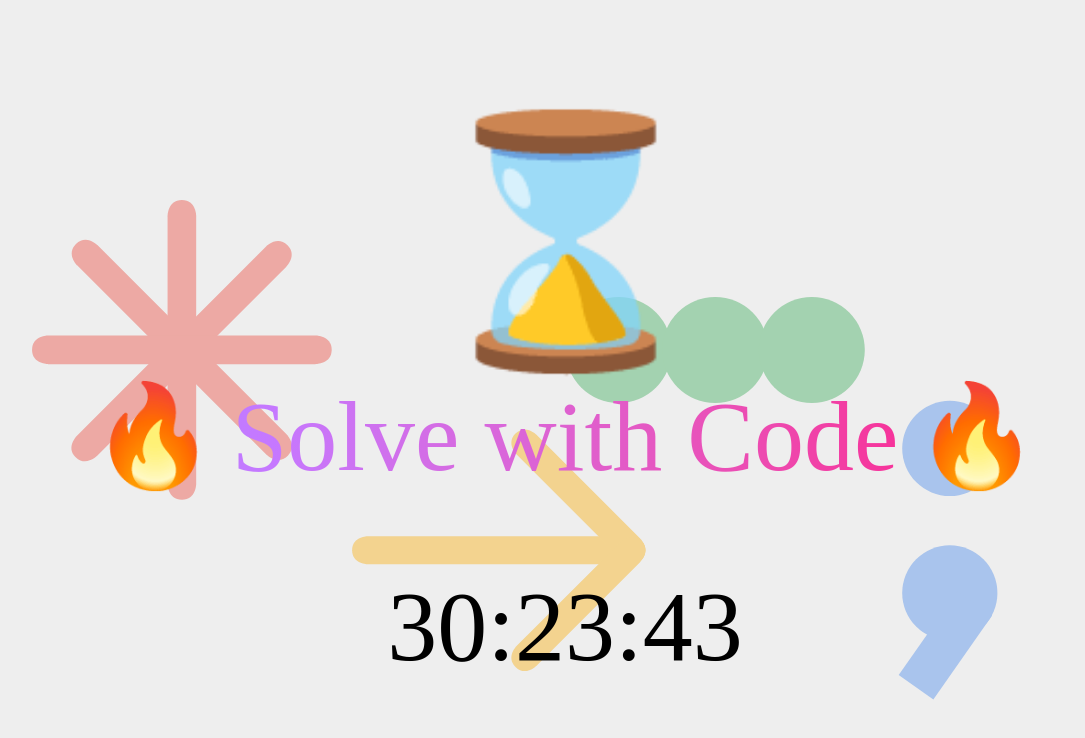
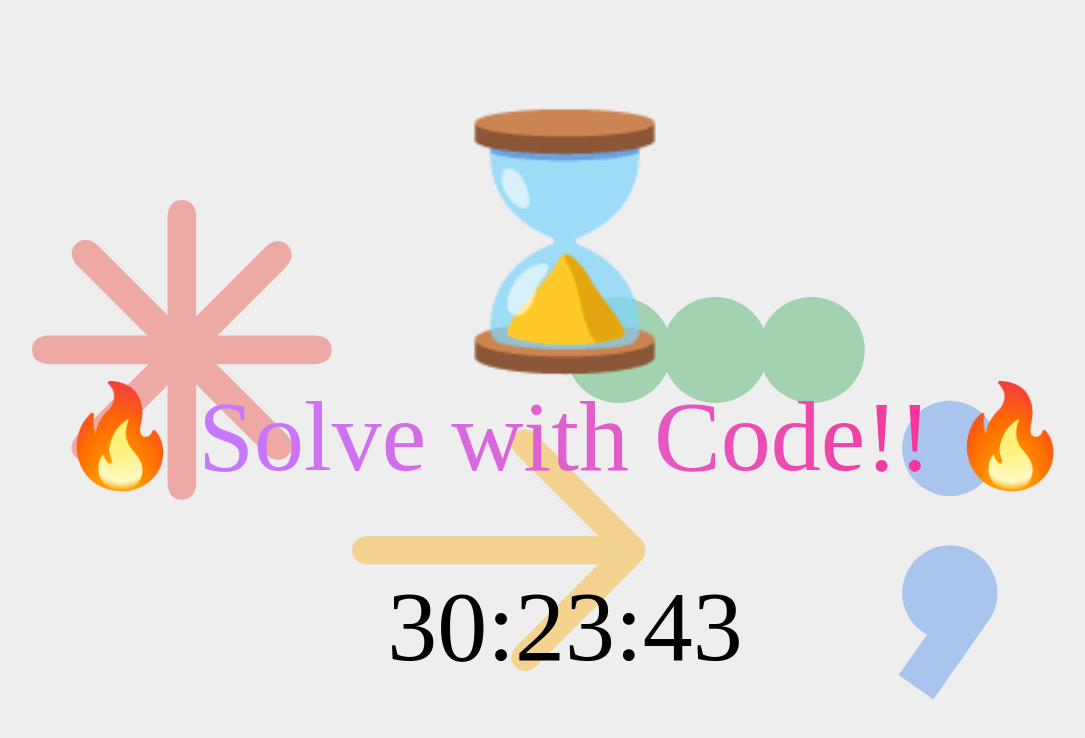
Before and after one commit to 2paperstar/2025-impact-ai-hackathon-screen, a React (Vite) app: page / in a window 1280 px wide. Shown: the top 738 px of the page, without its empty margins (75-1160 px from the left). Built offline with nearby package versions, Linux system fonts and the light colour scheme; a web font is replaced by a local one.

Commit message:
fix: change content

```diff
--- a/src/app.tsx
+++ b/src/app.tsx
@@ -7,7 +7,7 @@ const Title = () => {
     <div className="font-[Kdam_Thmor_Pro] text-[100px] flex gap-4">
       🔥{" "}
       <div className="bg-gradient-to-r from-purple-400 via-pink-500 to-red-500 bg-clip-text text-transparent animate-gradient-flow">
-        Solve with Code
+        Solve with Code!!
       </div>{" "}
       🔥
     </div>
```
